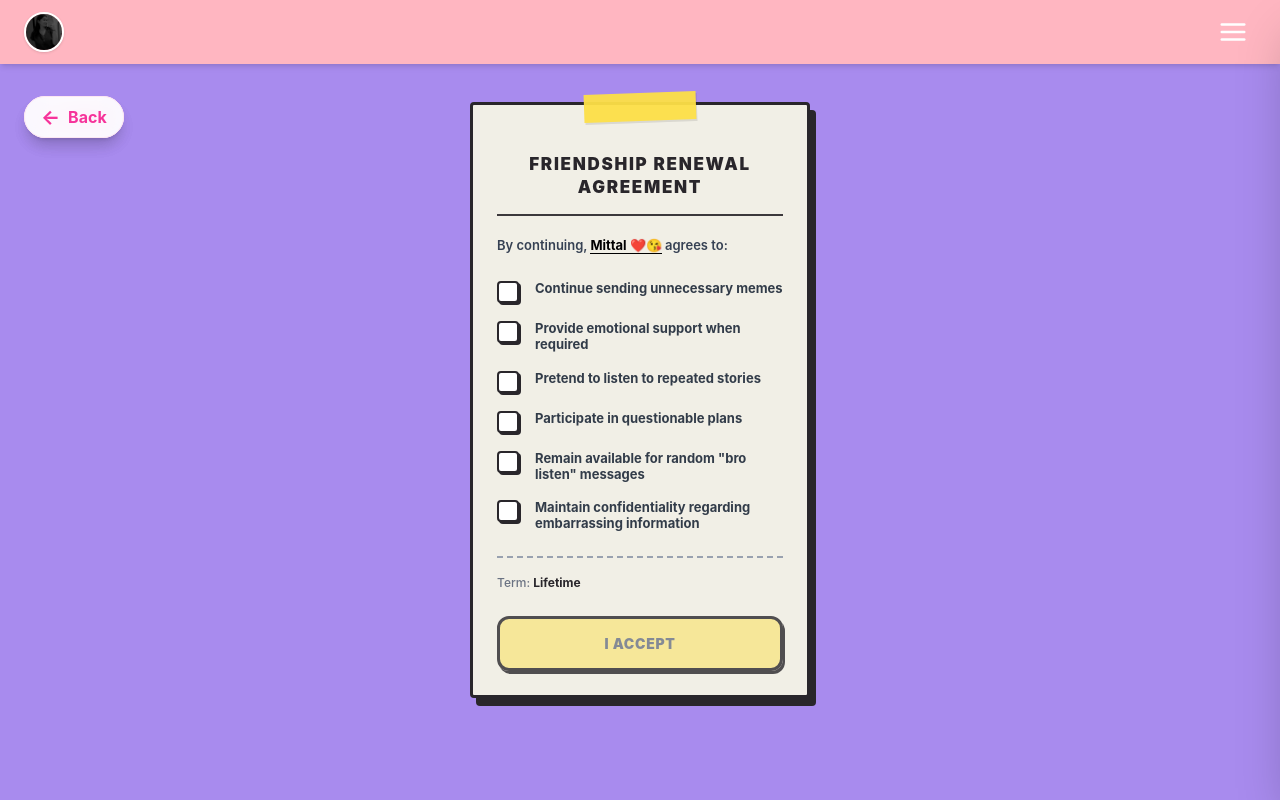
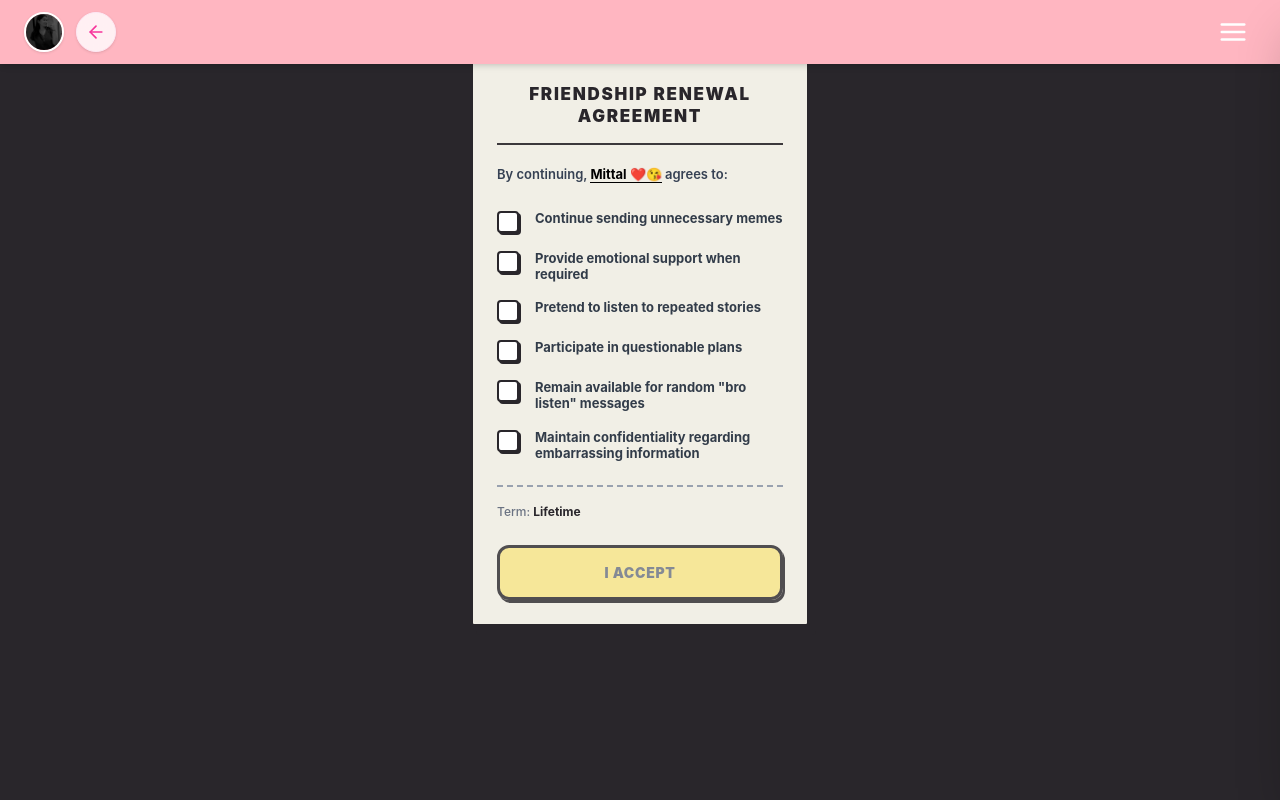
Before and after one commit to parthgohil-developer/BestieHeart, a React (Vite) app in the folder Frontend/: page /agreement in a window 1280 px wide. Built offline with nearby package versions, Linux system fonts and the light colour scheme.

Commit message:
Update the back button location

```diff
--- a/Frontend/src/App.jsx
+++ b/Frontend/src/App.jsx
@@ -18,7 +18,7 @@ import FinalPage from './pages/FinalPage';
 import WordSearch from './pages/WordSearch';
 import Agreement from './pages/Agreement';
 import MessageForm from './pages/MessageForm';
-import BackButton from './components/common/BackButton';
+
 import MainLayout from './layout/MainLayout';
 import { specialFormLogin } from './service/authService';
 import './App.css';
@@ -26,7 +26,6 @@ import './App.css';
 function App() {
   return (
     <>
-      <BackButton />
       <Routes>
         {/* Main Login */}
         <Route path="/" element={<Login />} />
--- a/Frontend/src/components/common/BackButton.jsx
+++ b/Frontend/src/components/common/BackButton.jsx
@@ -1,6 +1,7 @@
 import React from 'react';
 import { useNavigate, useLocation } from 'react-router-dom';
 import { motion } from 'framer-motion';
+import { FiArrowLeft } from 'react-icons/fi';
 
 export default function BackButton() {
   const navigate = useNavigate();
@@ -17,14 +18,12 @@ export default function BackButton() {
       animate={{ opacity: 1, x: 0 }}
       whileHover={{ scale: 1.05 }}
       whileTap={{ scale: 0.95 }}
-      className="fixed top-24 left-6 z-50"
     >
       <button
         onClick={() => navigate(-1)}
-        className="flex items-center justify-center px-4 py-2 bg-white/80 backdrop-blur-md text-pink-500 rounded-full shadow-lg border border-pink-100 hover:bg-pink-100 hover:text-pink-600 transition-all font-sans font-bold hover:shadow-xl group"
+        className="flex items-center justify-center w-10 h-10 bg-white/80 backdrop-blur-md text-pink-500 rounded-full shadow-sm border border-pink-100 hover:bg-pink-100 hover:text-pink-600 transition-all hover:shadow-md group"
       >
-        <span className="text-xl leading-none mr-2 transform group-hover:-translate-x-1 transition-transform">←</span>
-        <span>Back</span>
+        <FiArrowLeft className="text-xl" />
       </button>
     </motion.div>
   );
--- a/Frontend/src/components/navbar/Navbar.jsx
+++ b/Frontend/src/components/navbar/Navbar.jsx
@@ -1,13 +1,17 @@
 import React from 'react';
 import { FiMenu } from 'react-icons/fi';
 import navImg from '../../assets/Pippo 1.jpg';
+import BackButton from '../common/BackButton';
 
 export default function Navbar({ toggleSidebar }) {
   return (
     <nav className="fixed top-0 left-0 w-full h-16 bg-[#ffb6c1] shadow-md flex items-center justify-between px-6 z-40">
-      {/* Left side: Profile Image */}
-      <div className="w-10 h-10 rounded-full flex items-center justify-center overflow-hidden border-2 border-white shadow-sm hover:scale-110 transition-transform">
-        <img src={navImg} alt="Profile" className="w-full h-full object-cover" />
+      {/* Left side: Profile Image & Back Button */}
+      <div className="flex items-center gap-3">
+        <div className="w-10 h-10 rounded-full flex shrink-0 items-center justify-center overflow-hidden border-[2.5px] border-white shadow-sm hover:scale-110 transition-transform">
+          <img src={navImg} alt="Profile" className="w-full h-full object-cover" />
+        </div>
+        <BackButton />
       </div>
 
       {/* Right side: Hamburger Menu */}
--- a/Frontend/src/pages/Agreement.jsx
+++ b/Frontend/src/pages/Agreement.jsx
@@ -4,7 +4,6 @@ import { useNavigate } from 'react-router-dom';
 import axios from 'axios';
 import Confetti from 'react-confetti';
 import { useWindowSize } from 'react-use';
-import BackButton from '../components/common/BackButton';
 
 export default function Agreement() {
     const navigate = useNavigate();
@@ -50,9 +49,7 @@ export default function Agreement() {
     };
 
     return (
-        <div className="min-h-screen bg-[#a88bee] flex items-center justify-center relative font-sans overflow-hidden select-none p-6">
-
-            <BackButton />
+        <div className="min-h-[100dvh] bg-[#29262b] flex flex-col items-center justify-start p-4 md:p-8 font-sans pb-24 overflow-x-hidden relative">
 
             {/* Confetti Explosion */}
             {isAgreed && (
--- a/Frontend/src/pages/MessageForm.jsx
+++ b/Frontend/src/pages/MessageForm.jsx
@@ -2,7 +2,6 @@ import React, { useState } from 'react';
 import { motion, AnimatePresence } from 'framer-motion';
 import { useNavigate } from 'react-router-dom';
 import axios from 'axios';
-import BackButton from '../components/common/BackButton';
 
 export default function MessageForm() {
     const navigate = useNavigate();
@@ -38,8 +37,6 @@ export default function MessageForm() {
 
     return (
         <div className="min-h-screen bg-[#a88bee] flex flex-col items-center justify-center p-6 relative select-none font-sans overflow-hidden">
-
-            <BackButton />
 
             <motion.div
                 initial={{ opacity: 0, y: 40 }}
--- a/Frontend/src/pages/WordSearch.jsx
+++ b/Frontend/src/pages/WordSearch.jsx
@@ -60,10 +60,10 @@ export default function WordSearch() {
                             {/* FRIENDSHIP (Diagonal) */}
                             <motion.div
                                 initial={{ width: "0%" }}
-                                animate={{ width: "135%" }}
+                                animate={{ width: "137.3%" }}
                                 transition={{ duration: 0.8, ease: "easeOut", delay: 0.2 }}
                                 className="absolute bg-[#ef4444] h-[10%] rounded-full shadow-[2px_2px_0px_rgba(0,0,0,0.15)]"
-                                style={{ top: "5%", left: "5%", transformOrigin: "left center", transform: "translateY(-50%) rotate(45deg)" }}
+                                style={{ top: "1.5%", left: "1.5%", transformOrigin: "left center", transform: "translateY(-50%) rotate(45deg)" }}
                             />
 
                             {/* HAPPY */}
```
